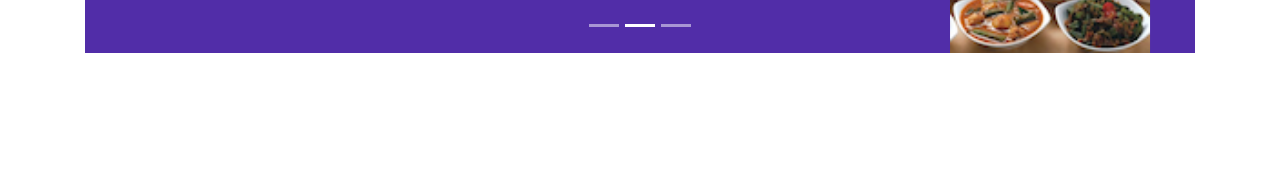
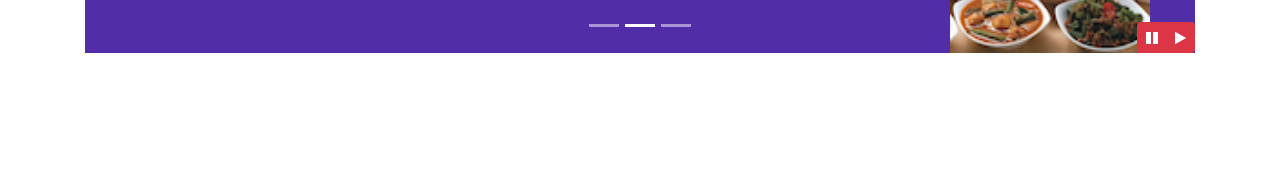
Before and after one commit to Andrei-user/Bootstrap4, a website: page index.html in a window 1280 px wide. Shown: the part 484-668 px from the top of the page. Drawn offline with nearby package versions, Linux system fonts and the light colour scheme.

Commit message:
Bootstrap JQuery

```diff
--- a/index.html
+++ b/index.html
@@ -269,10 +269,7 @@
                           role="group"
                           aria-label="Basic example"
                         >
-                          <button
-                            type="button"
-                            class="btn btn-success"
-                          >
+                          <button type="button" class="btn btn-success">
                             NoSmoking
                           </button>
                           <button type="button" class="btn btn-danger">
@@ -417,23 +414,32 @@
             >
               <span class="carousel-control-next-icon"></span>
             </a>
+            <div class="btn-group" id="carouselButton">
+              <button class="btn btn-danger btn-sm" id="carousel-pause">
+                <span class="fa fa-pause"></span>
+              </button>
+              <button class="btn btn-danger btn-sm" id="carousel-play">
+                <span class="fa fa-play"></span>
+              </button>
+            </div>
           </div>
+
         </div>
       </div>
       <!-- ///////////////                        Карусель сайта                     \\\\\\\\\\\\\\\ -->
 
-    <!--  ////////////                        Основная информация на сайте              \\\\\\\\\\\\\ -->
+      <!--  ////////////                        Основная информация на сайте              \\\\\\\\\\\\\ -->
       <div class="row row-container align-self-center">
         <div class="media">
-          <div class="col-12 col-sm-3 order-sm-last col-md-3 ">
+          <div class="col-12 col-sm-3 order-sm-last col-md-3">
             <h3>Our Lipsmacking Culinary Creations</h3>
           </div>
           <img
-            class="d-flex ml-3 img-thumbnail "
+            class="d-flex ml-3 img-thumbnail"
             src="img/uthappizza.png"
             alt="Uthappizza"
           />
-          <div class="media-body ">
+          <div class="media-body">
             <h2 class="mt-0">
               Uthappizza
               <span class="badge badge-danger">HOT</span>
@@ -494,10 +500,8 @@
             </p>
           </div>
         </div>
-    <!--  ////////////                        Основная информация на сайте              \\\\\\\\\\\\\ -->
-
+        <!--  ////////////                        Основная информация на сайте              \\\\\\\\\\\\\ -->
       </div>
-
 
       <!--  /////////////////                               Форма бронирования мест                         \\\\\\\\\\\\\\\\ -->
       <!-- <div class="col-12 col-sm-6 center">
@@ -664,5 +668,16 @@
     <script src="node_modules/jquery/dist/jquery.slim.min.js"></script>
     <script src="node_modules/popper.js/dist/umd/popper.min.js"></script>
     <script src="node_modules/bootstrap/dist/js/bootstrap.min.js"></script>
+    <script>
+      $(document).ready(function () {
+        $("#mycarousel").carousel({ interval: 2000 });
+        $("#carousel-pause").click(function () {
+          $("#mycarousel").carousel("pause");
+        });
+        $("#carousel-play").click(function () {
+          $("#mycarousel").carousel("cycle");
+        });
+      });
+    </script>
   </body>
 </html>
--- a/main.css
+++ b/main.css
@@ -34,7 +34,7 @@ body {
 .yellow {
   background-color: #ffc518;
 }
- .form{
+.form {
   margin-top: 10vh;
 }
 
@@ -47,7 +47,7 @@ body {
   margin-left: 2vh;
 }
 .carousel {
-  background:#512da8;
+  background: #512da8;
   margin-bottom: 10vh;
 }
 
@@ -69,5 +69,12 @@ height: 200px;
   margin-top: 5vh;
 }
 .text-black {
-  color:black;
+  color: black;
 }
+
+#carouselButton {
+  right: 0px;
+  position: absolute;
+  bottom: 0px;
+  z-index: 1;
+}
```
Lines whose indentation alone changed are shown as unchanged.
